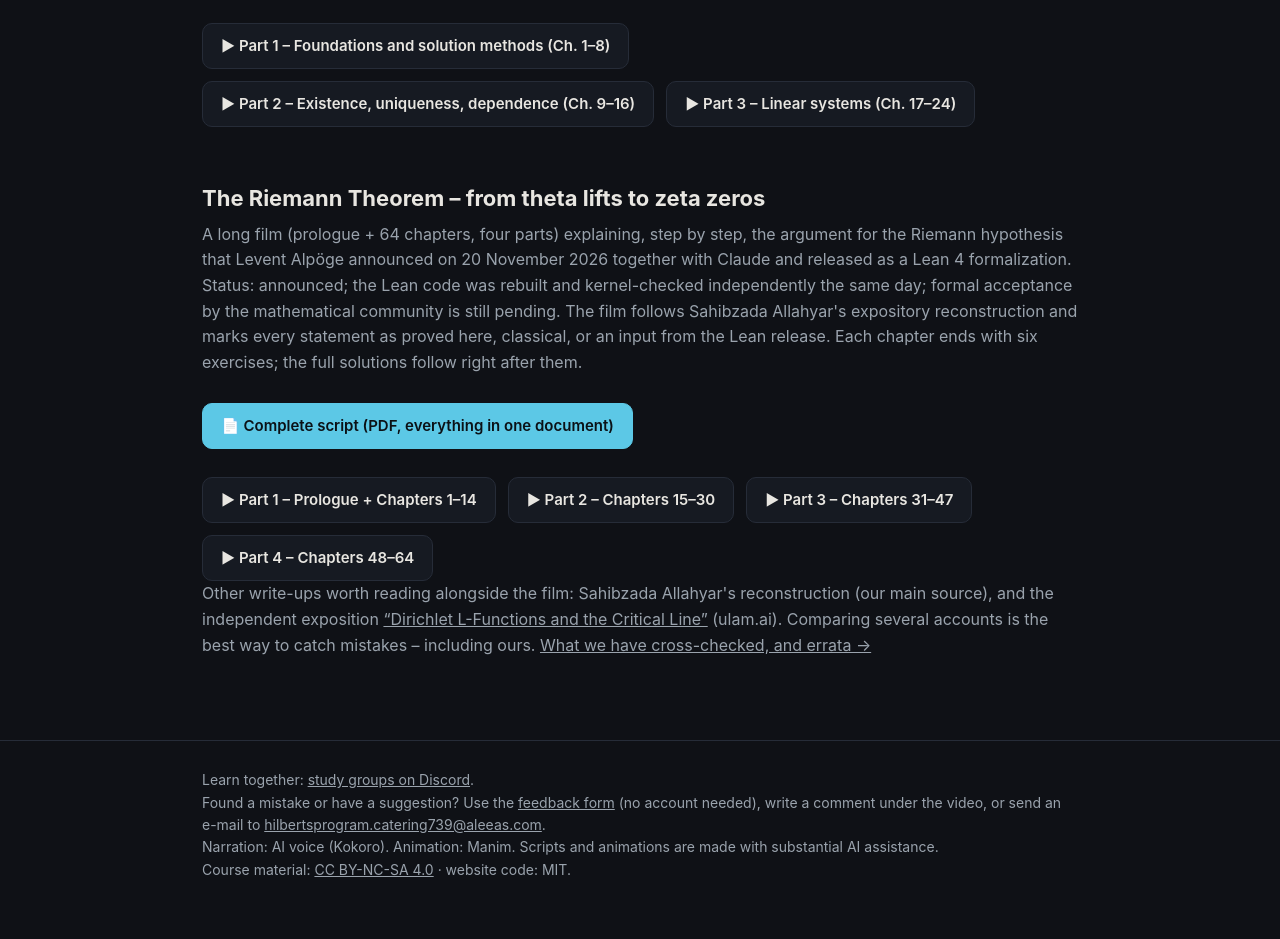
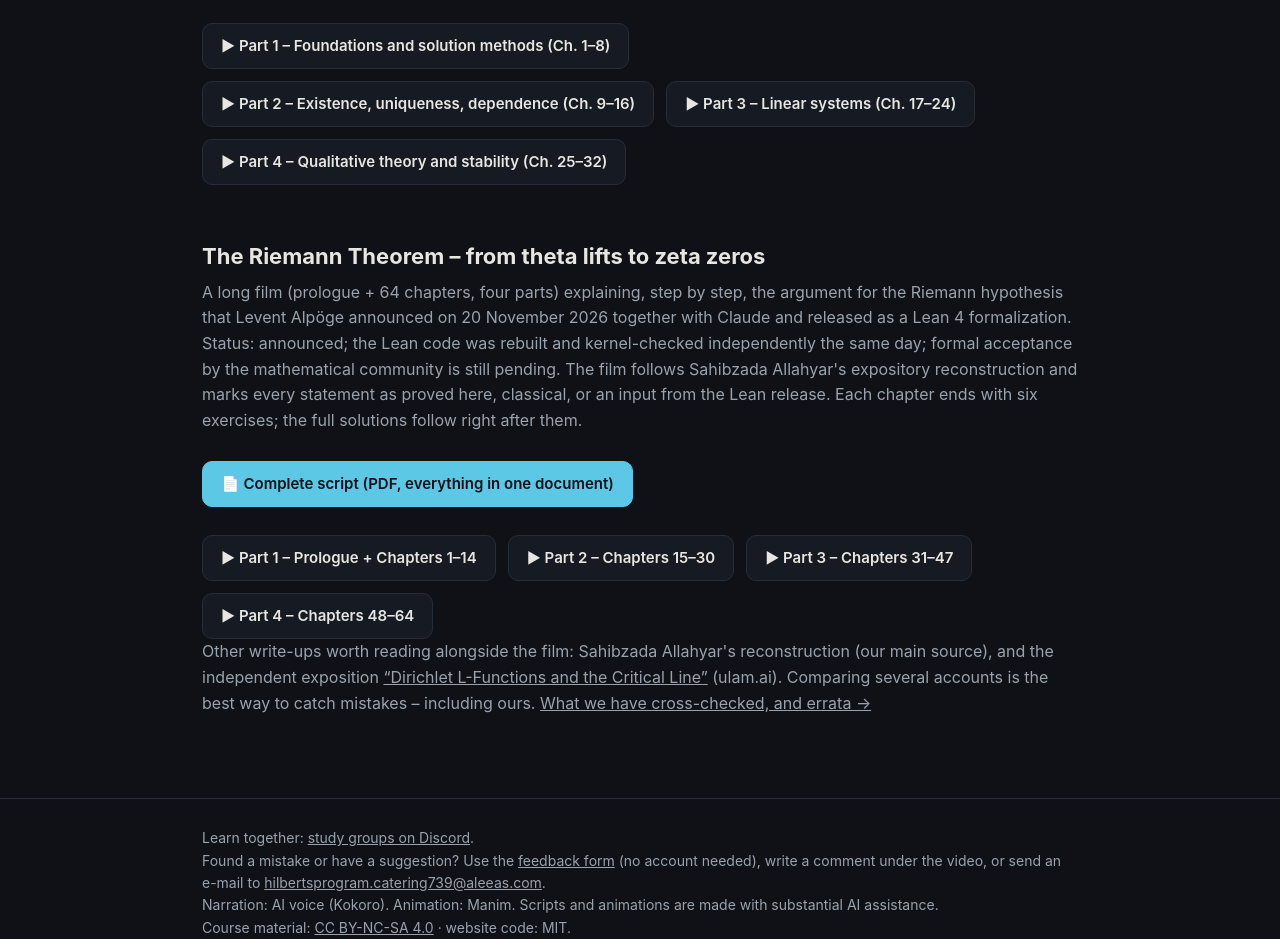
Before and after one commit to HilbertsProgram42/HilbertsProgram42.github.io, a plain HTML site: page index.html in a window 1280 px wide. Shown: the part 1340-2279 px from the top of the page. Drawn offline with Linux system fonts and the light colour scheme.

Commit message:
DGL: link Part 4 (Qualitative theory and stability)
Co-Authored-By: Claude Opus 5.5 <noreply@anthropic.com>
Claude-Session: https://claude.ai/code/session_017id8cFMiXsJwtwFE9jHnE6

```diff
--- a/index.html
+++ b/index.html
@@ -108,6 +108,7 @@
       <a class="btn" href="https://youtu.be/0aFIS0fjpRo">▶ Part 1 – Foundations and solution methods (Ch. 1–8)</a>
       <a class="btn" href="https://youtu.be/IAIJoMS0jM0">▶ Part 2 – Existence, uniqueness, dependence (Ch. 9–16)</a>
       <a class="btn" href="https://youtu.be/Hy18XQIysqY">▶ Part 3 – Linear systems (Ch. 17–24)</a>
+      <a class="btn" href="https://youtu.be/ctWytkXa6Wc">▶ Part 4 – Qualitative theory and stability (Ch. 25–32)</a>
     </div>
   </section>
 
```
